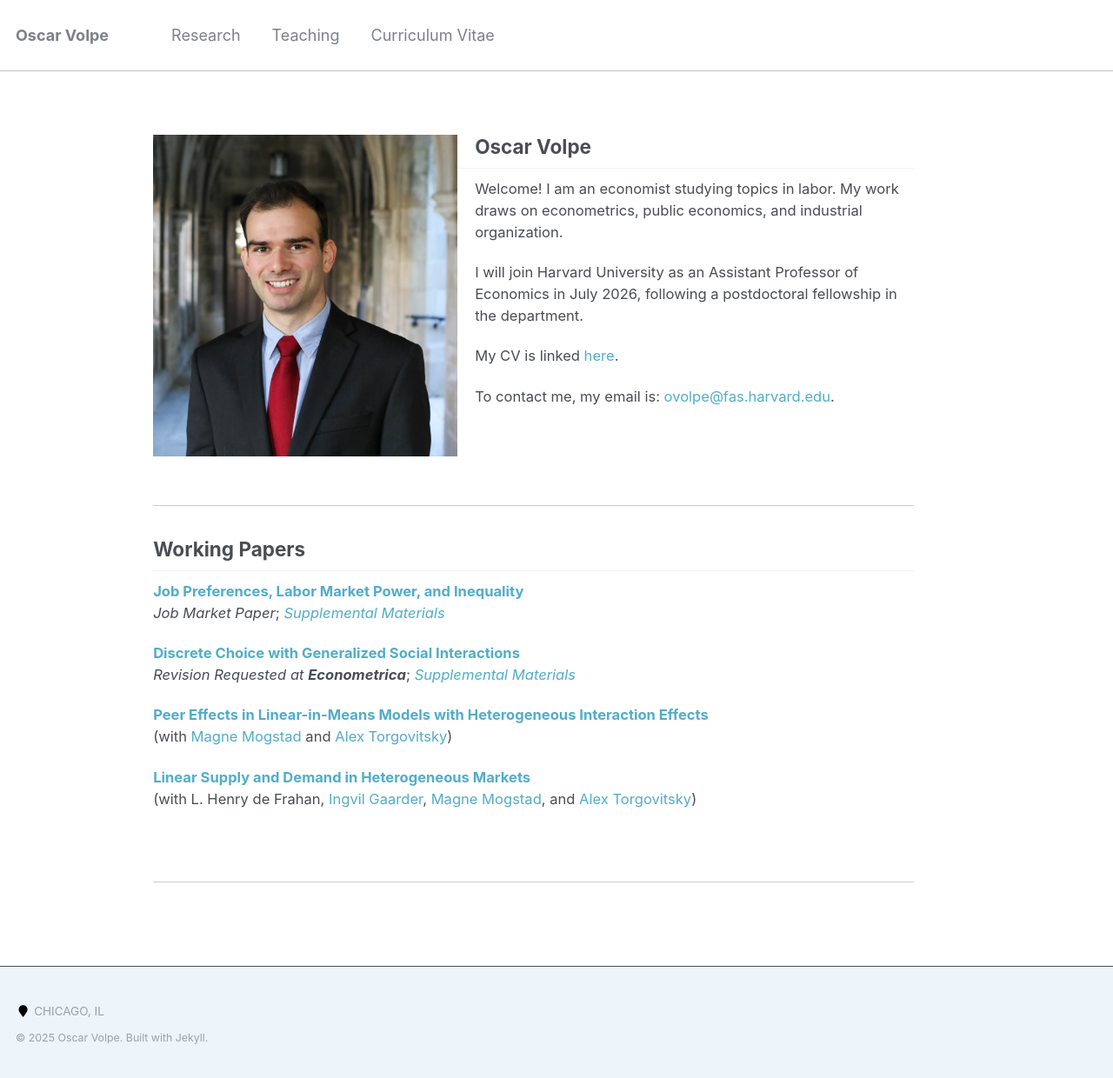
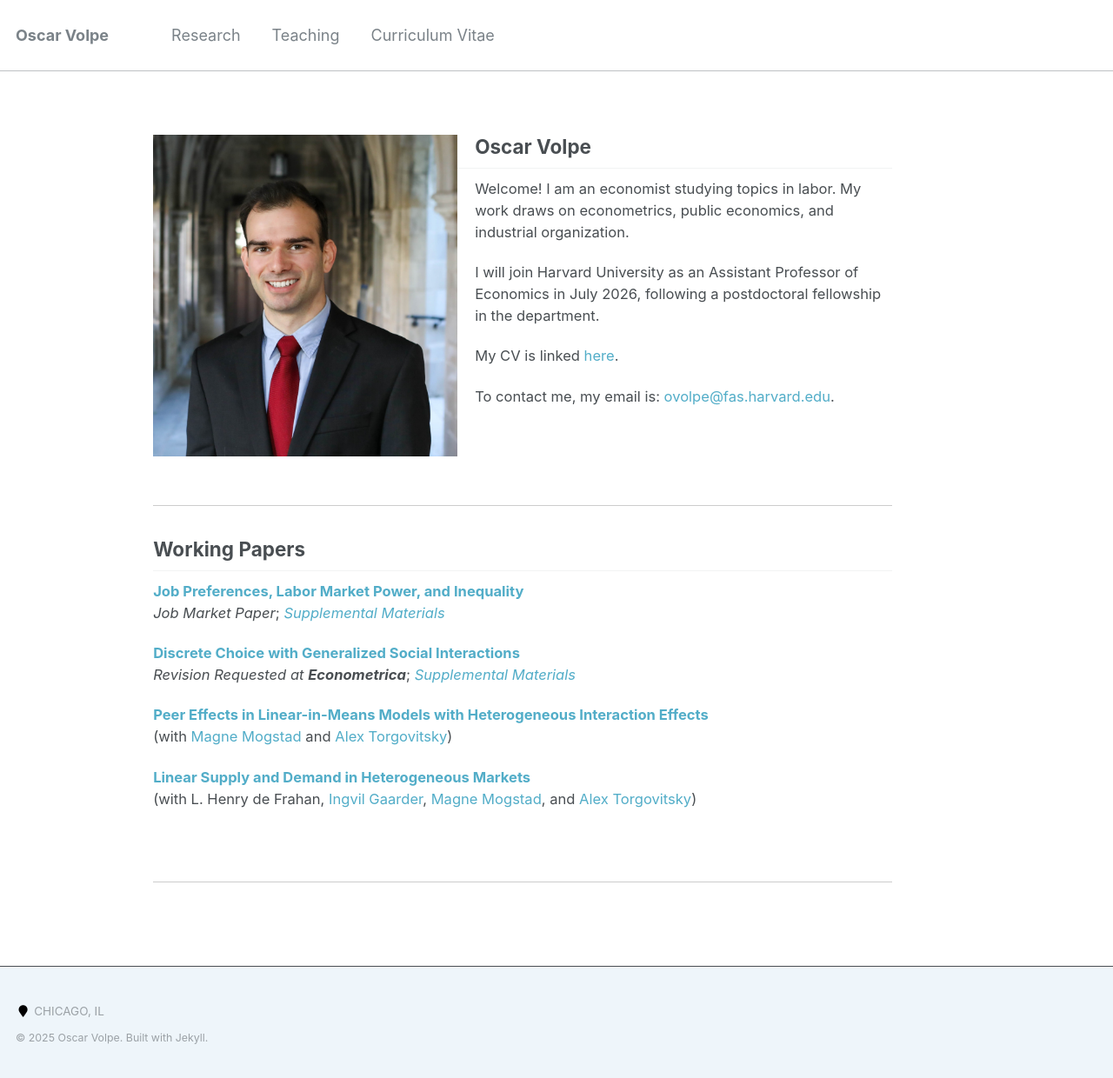
Before and after one commit to ovolpe/ovolpe.github.io, a Jekyll site: the page built from _pages/about.md, in a window 1280 px wide. Shown: the whole page at 87% size. Built offline with Jekyll 4.4.1, drawn with Linux system fonts in a browser that asks for light colours.

Commit message:
Update about.md

```diff
--- a/_pages/about.md
+++ b/_pages/about.md
@@ -41,3 +41,9 @@ _Revision Requested at **Econometrica**_; [*Supplemental Materials*](/files/dcwg
 
 <br style="clear: both;">
 <hr style="margin: 2em 0; border: none; border-top: 1px solid #ccc;">
+
+<style>
+.page__content {
+  max-width: 850px;
+}
+</style>
```
